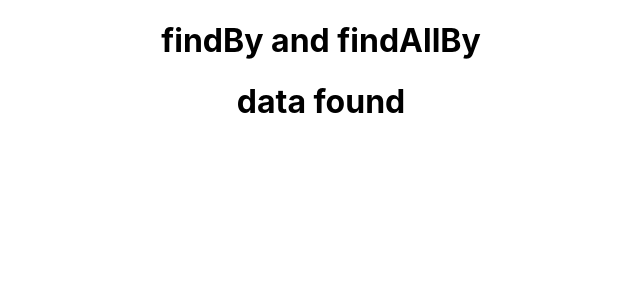
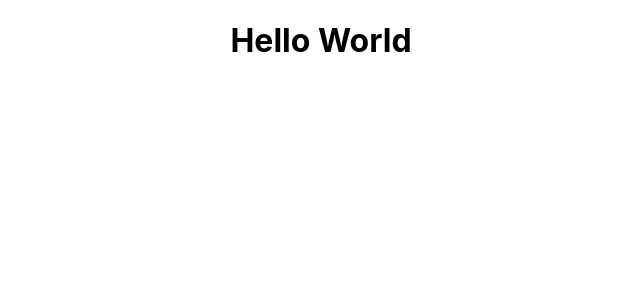
Before and after one commit to abhikhalid/blog-app, a React (Create React App) app: page / in a window 1280 px wide. Shown: the top 300 px of the page, without its empty margins (319-959 px from the left). Built offline with nearby package versions, Linux system fonts and the light colour scheme.

Commit message:
Part 36 -  Test Elements with JavaScript Query | Custom Query

```diff
--- a/src/App.js
+++ b/src/App.js
@@ -2,23 +2,11 @@
 import './App.css';
 
 function App() {
-  const [data, setData] = useState(false);
-
-  useEffect(() => {
-    setTimeout(() => {
-      setData(true);
-    }, 100);
-  }, []);
 
 
   return (
     <div className="App">
-      <h1>findBy and findAllBy</h1>
-
-      {
-        data ? <h1>data found</h1>:<h1>no data found</h1>
-      }
-
+      <h1 id='testId' className='test'>Hello World</h1>
     </div>
   );
 }
```
Also changed, not shown: 1 other file (tests, documents, lock files or other folders).
